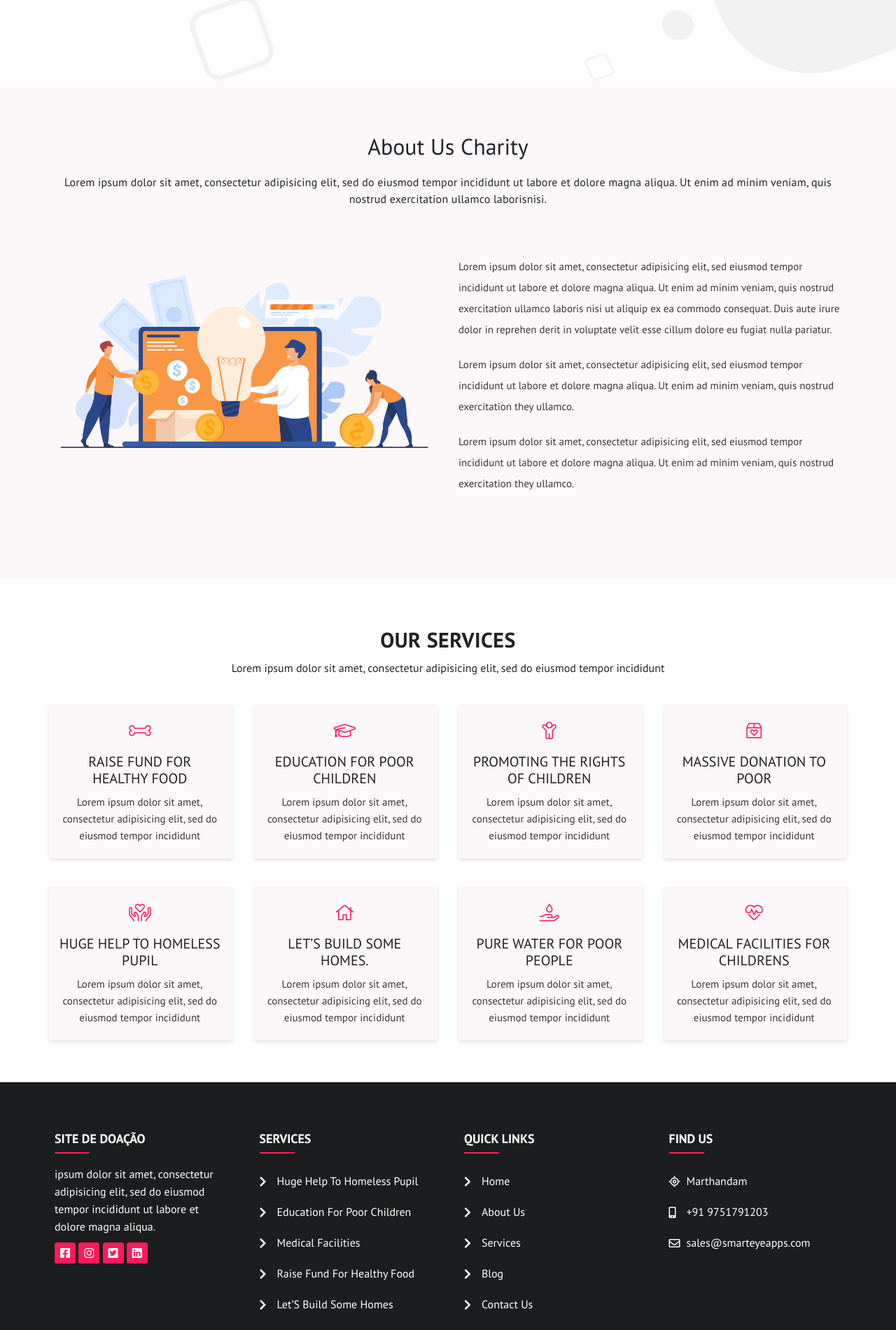
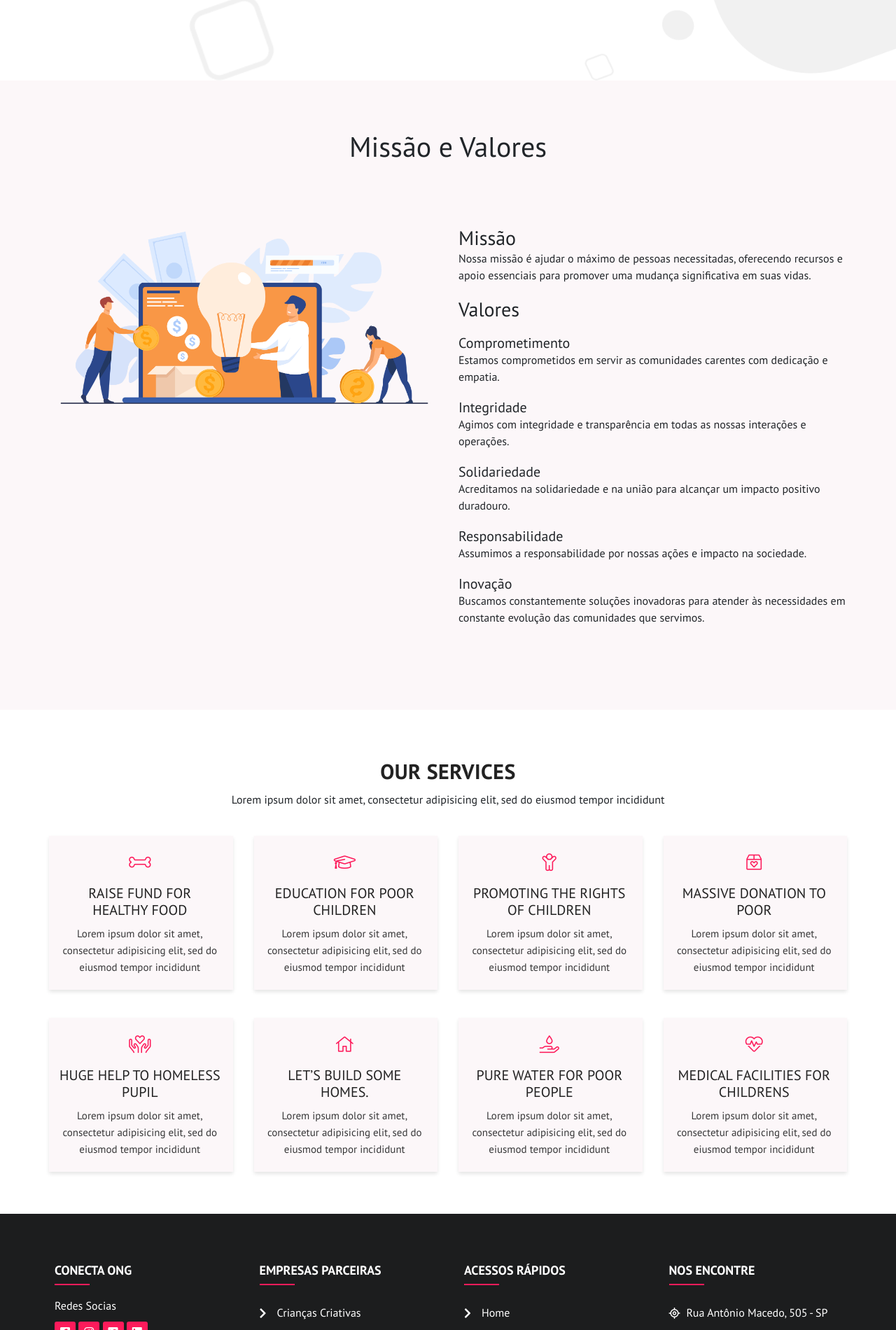
Before and after one commit to andersonlimaz/ProjetoTCC-main, a Django app: page / in a window 1280 px wide. Shown: the part 660-2560 px from the top of the page at 70% size. Run offline with Django 4.2, Linux system fonts and the light colour scheme; some libraries are stand-ins or nearby versions.

Commit message:
Alteração dos nomes da pagina Home, Texto, Missão

```diff
--- a/ProjetoTCC-main/paginas/templates/index.html
+++ b/ProjetoTCC-main/paginas/templates/index.html
@@ -28,7 +28,7 @@
               <div class="menu-hamburger"></div>
             </div>
             <div class="logo">
-              <img src="{% static 'img/logo.png' %}">
+              <img src="{% static 'img/logo.jpg' %}">
             </div>
             <div class="menu-items">
               <div class="menu">
@@ -59,13 +59,13 @@
             <div class="wrapper">
               <div class="content">
 
-                <h1>Site de Doação</h1>
-                <p>Somos uma organização comprometida em fazer a diferença na vida das pessoas. Nossa missão é proporcionar apoio e assistência a comunidades carentes
+                <h1>Conecta ONG</h1>
+                <p>Olá, somos a ONG Conecta. Nossa paixão é promover um impacto significativo na vida das pessoas. Nosso compromisso é conectar você a ONGs que têm poucos recursos, a fim de ajudar todos os tipos de projetos sociais. Nosso propósito é proporcionar apoio e assistência essenciais a comunidades desfavorecidas.
                   </p>
                 <div class="btn-002">
                   <ul>
-                    <li><a href="#">Contato</a></li>
-                    <li><a href="#">Doe</a></li>
+                    <li><a href="{% url 'contato' %}">Contato</a></li>
+                    <li><a href="{% url 'doe' %}">Doe</a></li>
                   </ul>
                 </div>
               </div>
@@ -89,9 +89,8 @@
         <div class="row">
           <div class="col-12">
             <div class="head-001">
-              <h2>About Us Charity</h2>
-              <p>Lorem ipsum dolor sit amet, consectetur adipisicing elit, sed do eiusmod tempor incididunt ut labore et
-                dolore magna aliqua. Ut enim ad minim veniam, quis nostrud exercitation ullamco laborisnisi.</p>
+              <h1>Missão e Valores</h1>
+              <p></p>
             </div>
           </div>
           <div class="col-lg-6 col-md-6 col-12 ">
@@ -103,14 +102,13 @@
           </div>
           <div class="col-lg-6 col-md-6 col-12">
             <div class="_do_er_xs">
-              <p>Lorem ipsum dolor sit amet, consectetur adipisicing elit, sed eiusmod tempor incididunt ut labore et
-                dolore magna aliqua. Ut enim ad minim veniam, quis nostrud exercitation ullamco laboris nisi ut aliquip
-                ex ea commodo consequat. Duis aute irure dolor in reprehen derit in voluptate velit esse cillum dolore
-                eu fugiat nulla pariatur.</p>
-              <p>Lorem ipsum dolor sit amet, consectetur adipisicing elit, sed eiusmod tempor incididunt ut labore et
-                dolore magna aliqua. Ut enim ad minim veniam, quis nostrud exercitation they ullamco.</p>
-              <p>Lorem ipsum dolor sit amet, consectetur adipisicing elit, sed eiusmod tempor incididunt ut labore et
-                dolore magna aliqua. Ut enim ad minim veniam, quis nostrud exercitation they ullamco.</p>
+              <p><h3>Missão</h3>Nossa missão é ajudar o máximo de pessoas necessitadas, oferecendo recursos e
+                apoio essenciais para promover uma mudança significativa em suas vidas.</p>
+              <h3> Valores </h3><p><h5>Comprometimento</h5> Estamos comprometidos em servir as comunidades carentes com dedicação e empatia.</p>
+              <p><h5> Integridade</h5> Agimos com integridade e transparência em todas as nossas interações e operações.</p>
+              <p><h5>Solidariedade</h5> Acreditamos na solidariedade e na união para alcançar um impacto positivo duradouro.</p>
+              <p><h5>Responsabilidade</h5> Assumimos a responsabilidade por nossas ações e impacto na sociedade.</p>
+              <p><h5>Inovação</h5> Buscamos constantemente soluções inovadoras para atender às necessidades em constante evolução das comunidades que servimos.</p>
             </div>
           </div>
         </div>
@@ -214,9 +212,8 @@
         <div class="col-lg-3 col-md-3 col-sm-4 col-xs-6">
           <div class="_kl_ds_we">
             <div class="head-footer">
-              <h3>Site de doação </h3>
-              <p>ipsum dolor sit amet, consectetur adipisicing elit, sed do eiusmod
-                tempor incididunt ut labore et dolore magna aliqua.</p>
+              <h3>Conecta ONG </h3>
+              <p>Redes Socias</p>
               <ol>
                 <li><i class="fab fa-facebook-square"></i></li>
                 <li><i class="fab fa-instagram"></i></li>
@@ -230,13 +227,13 @@
         <div class="col-lg-3 col-md-3 col-sm-4 col-xs-6">
           <div class="_kl_ds_we">
             <div class="head-footer">
-              <h3>Services</h3>
+              <h3>Empresas Parceiras</h3>
               <ul>
-                <li><i class="fas fa-chevron-right"></i>Huge Help To Homeless Pupil</li>
-                <li><i class="fas fa-chevron-right"></i>Education For Poor Children</li>
-                <li><i class="fas fa-chevron-right"></i>Medical Facilities</li>
-                <li><i class="fas fa-chevron-right"></i>Raise Fund For Healthy Food</li>
-                <li><i class="fas fa-chevron-right"></i>Let’S Build Some Homes</li>
+                <li><i class="fas fa-chevron-right"></i>Crianças Criativas</li>
+                <li><i class="fas fa-chevron-right"></i>Educação Sem Fronteiras</li>
+                <li><i class="fas fa-chevron-right"></i>Saúde Infantil Global</li>
+                <li><i class="fas fa-chevron-right"></i>Crianças Esportivas</li>
+                <li><i class="fas fa-chevron-right"></i>Crianças Pela Igualdade</li>
               </ul>
             </div>
           </div>
@@ -245,13 +242,13 @@
         <div class="col-lg-3 col-md-3 col-sm-4 col-xs-6">
           <div class="_kl_ds_we">
             <div class="head-footer">
-              <h3>Quick links</h3>
+              <h3>Acessos Rápidos</h3>
               <ul>
                 <li><i class="fas fa-chevron-right"></i>Home</li>
-                <li><i class="fas fa-chevron-right"></i>About Us</li>
-                <li><i class="fas fa-chevron-right"></i>Services</li>
+                <li><i class="fas fa-chevron-right"></i>Doe</li>
                 <li><i class="fas fa-chevron-right"></i>Blog</li>
-                <li><i class="fas fa-chevron-right"></i>Contact Us</li>
+                <li><i class="fas fa-chevron-right"></i>Contato</li>
+                <li><i class="fas fa-chevron-right"></i>Formulário</li>
               </ul>
             </div>
           </div>
@@ -260,11 +257,11 @@
         <div class="col-lg-3 col-md-3 col-sm-4 col-xs-6">
           <div class="_kl_ds_we">
             <div class="head-footer">
-              <h3>find us</h3>
+              <h3>Nos Encontre</h3>
               <ul class="un-hover">
-                <li><i class="far fa-location"></i>Marthandam</li>
-                <li><i class="fas fa-mobile-alt"></i>+91 9751791203</li>
-                <li><i class="far fa-envelope"></i>sales@smarteyeapps.com</li>
+                <li><i class="far fa-location"></i>Rua Antônio Macedo, 505 - SP</li>
+                <li><i class="fas fa-mobile-alt"></i>+55 (11)9999-0000</li>
+                <li><i class="far fa-envelope"></i>Contato@conectaong.com</li>
               </ul>
             </div>
           </div>
@@ -273,7 +270,7 @@
           <div class="row _pl_we_sq">
             <div class="col-12">
               <div class="last-01">
-                <p>2023 @ Desenvolvido por: Anderson Brito de Lima<a
+                <p>2023 @ Desenvolvido por: Alan Correia - Anderson Brito - Danilo Borges - Gabriel Militão <a
                     href="https://github.com/andersonlimaz/projeto-django-main">Github</a></p>
               </div>
             </div>
--- a/ProjetoTCC-main/tcc/settings.py
+++ b/ProjetoTCC-main/tcc/settings.py
@@ -91,7 +91,7 @@ DATABASES = {
         'ENGINE': 'django.db.backends.postgresql',
         'NAME': 'Monitora1',
         'USER': 'postgres',
-        'PASSWORD': '0405',
+        'PASSWORD': 'postgres',
         'HOST': 'localhost',
         'PORT': '5432',
     }
```
Also changed, not shown: ProjetoTCC-main/paginas/templates/about-us.html (+23 -10 lines), ProjetoTCC-main/static/img/logo.jpg (added).
